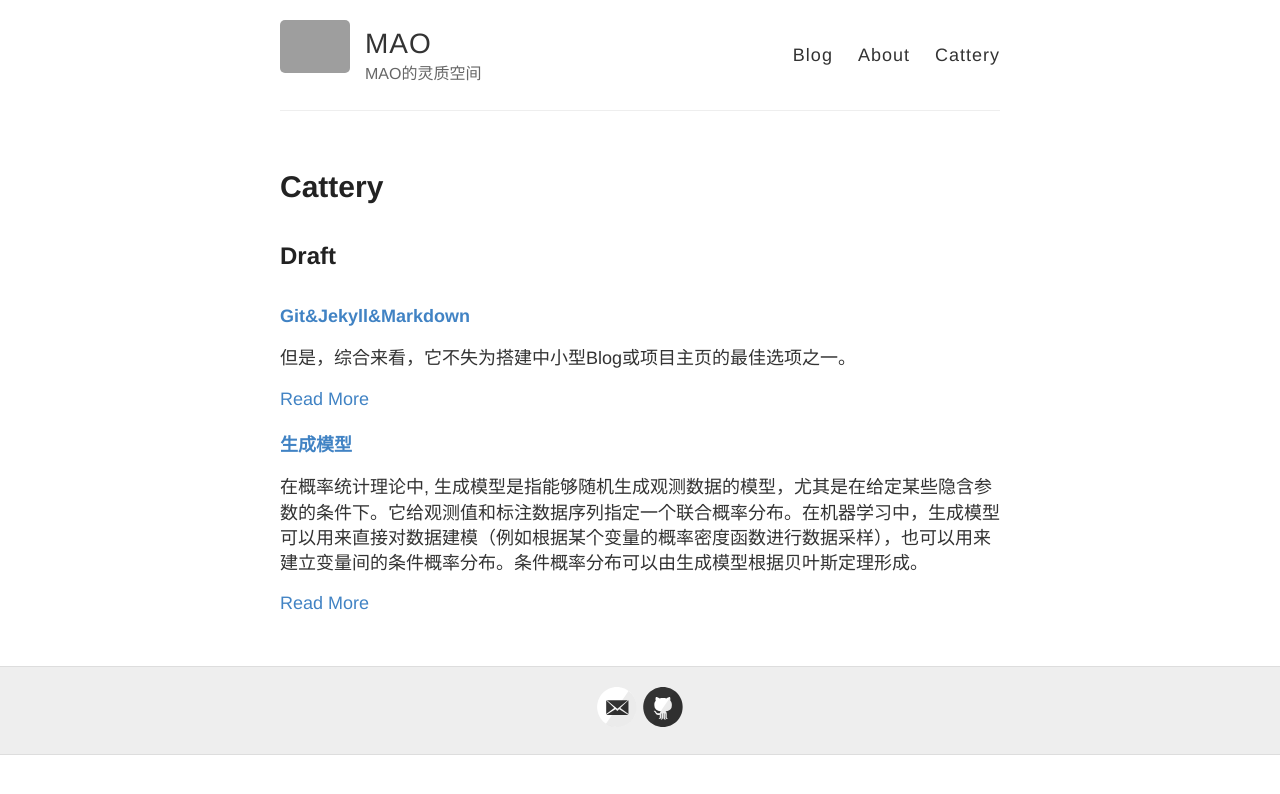
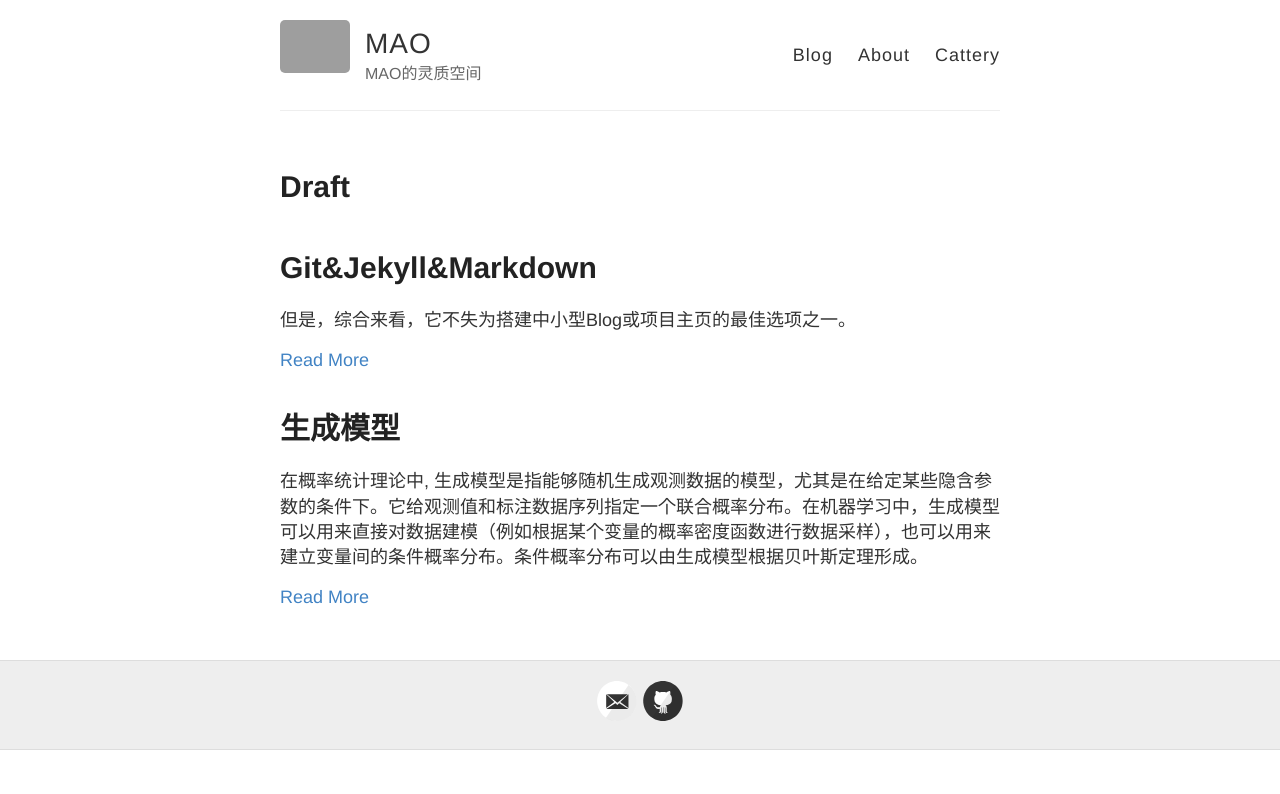
Before and after one commit to RuifMaxx/formalweb, a Jekyll site: the page built from cattery.md, in a window 1280 px wide. Shown: the top 794 px of the page. Built offline with Jekyll 4.4.1, drawn with Linux system fonts in a browser that asks for light colours; grey boxes are pictures that could not be loaded.

Commit message:
Update cattery.md

```diff
--- a/cattery.md
+++ b/cattery.md
@@ -1,15 +1,14 @@
 ---
 layout: page
-title: Cattery
+title: Draft
 permalink: /cattery/
 ---
 
-  <h2> Draft  <h2>
 
 {% for draft in site.draft %}
-   <h4>
+   <h1>
      <a href="{{ draft.url }}">{{ draft.title }}</a>
-   </h4>
+   </h1>
    <div class="entry">
          {{ draft.excerpt }}
    </div>
```
